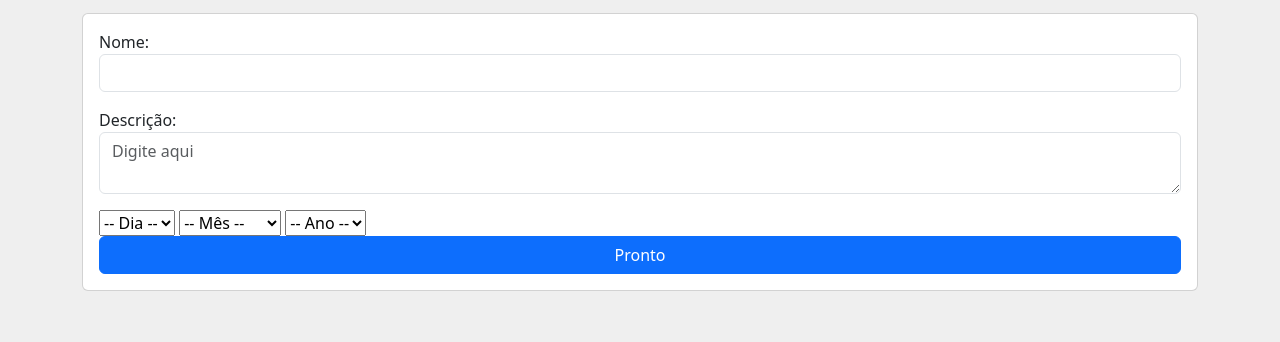
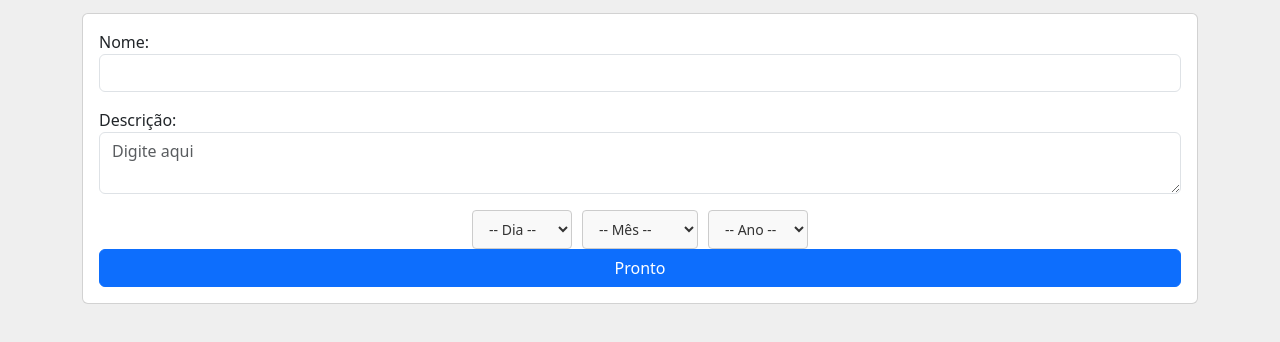
Before and after one commit to JoseEduardo-max/clubedovinho-front, a plain HTML site: page pages/add-categoria.html in a window 1280 px wide. Shown: the part 238-580 px from the top of the page. Drawn offline with nearby package versions, Linux system fonts and the light colour scheme.

Commit message:
deixei o data-select mais bonito

```diff
--- a/css/custom.css
+++ b/css/custom.css
@@ -75,3 +75,41 @@ body.login div {
             color: #0d6efd;
             cursor: pointer;
         }
+
+
+.date-select {
+    display: flex;
+    gap: 10px;
+    justify-content: center;
+    align-items: center;
+}
+
+
+.date-select select {
+    padding: 8px 12px;
+    border: 1px solid #ccc;
+    border-radius: 4px;
+    background-color: #f9f9f9;
+    font-size: 14px;
+    color: #333;
+    outline: none;
+    cursor: pointer;
+    transition: border-color 0.3s ease, background-color 0.3s ease;
+}
+
+
+.date-select select:hover {
+    border-color: #888;
+    background-color: #fff;
+}
+
+
+.date-select select:focus {
+    border-color: #007BFF;
+    box-shadow: 0 0 4px rgba(0, 123, 255, 0.5);
+}
+
+
+.date-select select {
+    min-width: 100px;
+}
--- a/js/eventos.js
+++ b/js/eventos.js
@@ -1,4 +1,4 @@
-// document.body.style.backgroundColor = 'red';
+  // document.body.style.backgroundColor = 'red';
 
 function enviar() {
     event.preventDefault(); //impendir o form de ser enviado
--- a/pages/add-categoria.html
+++ b/pages/add-categoria.html
@@ -66,16 +66,17 @@
                 <label for="descricao">Descrição:</label>
                 <textarea id="descricao" placeholder="Digite aqui" class="form-control mb-3"></textarea>
 
-                <select  id="select-dia">
+                <div class="date-select">
+                    <select id="select-dia">
                         <option value="">-- Dia --</option>
                     </select>
-                <select  id="select-mes">
+                    <select id="select-mes">
                         <option value="">-- Mês --</option>
                     </select>
-                <select  id="select-ano">
+                    <select id="select-ano">
                         <option value="">-- Ano --</option>
                     </select>
-
+                </div>
 
                 <button class="btn btn-primary w-100">
                     Pronto
```
Lines whose indentation alone changed are shown as unchanged.
